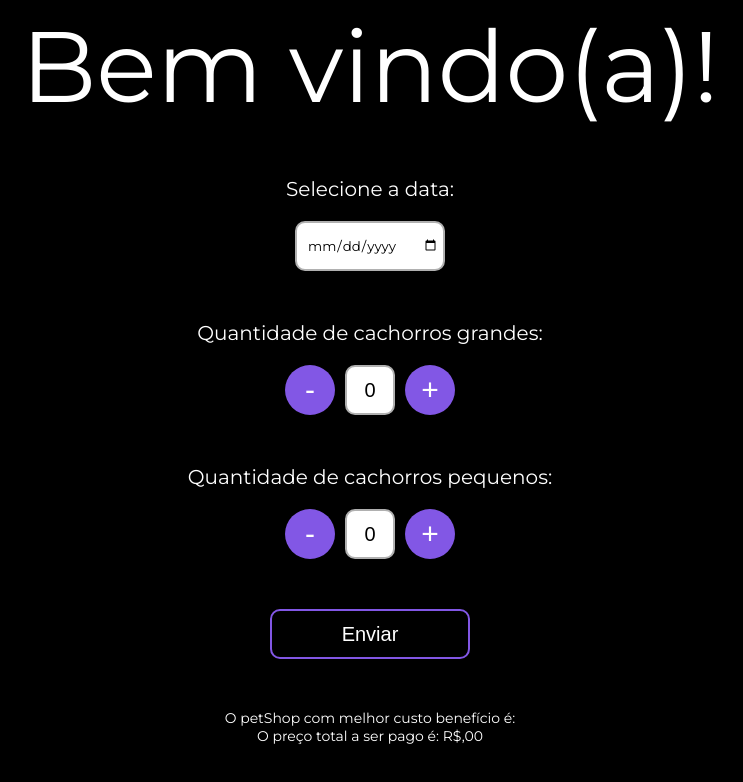
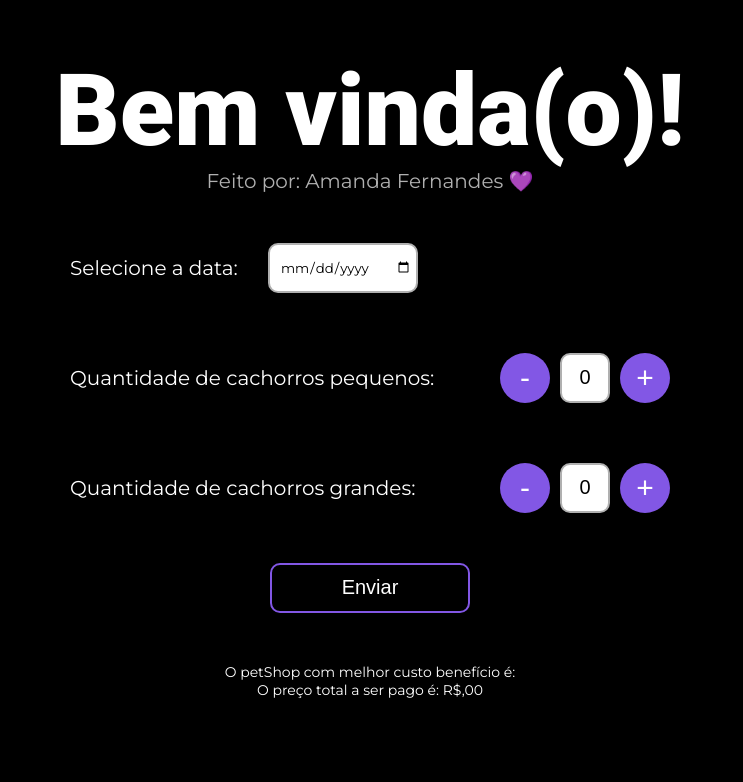
Before and after one commit to AmandaFernandes0701/Projeto-DTI, a React (Vite) app in the folder Projeto DTI - Amanda/: page / in a window 1280 px wide. Shown: the top 782 px of the page, without its empty margins (270-1013 px from the left). Built offline with nearby package versions, Linux system fonts and the light colour scheme.

Commit message:
feat: organizing div's

```diff
--- a/Projeto DTI - Amanda/index.html
+++ b/Projeto DTI - Amanda/index.html
@@ -15,6 +15,10 @@
     />
     <meta name="viewport" content="width=device-width, initial-scale=1.0" />
     <title>Projeto DTI - Amanda</title>
+
+    <link rel="preconnect" href="https://fonts.googleapis.com">
+  <link rel="preconnect" href="https://fonts.gstatic.com" crossorigin>
+  <link href="https://fonts.googleapis.com/css2?family=Cabin:wght@400;700&family=Montserrat:wght@400;500;600;700&family=Roboto:wght@900&display=swap" rel="stylesheet">
   </head>
   <body>
     <div id="root"></div>
--- a/Projeto DTI - Amanda/src/pages/App.jsx
+++ b/Projeto DTI - Amanda/src/pages/App.jsx
@@ -1,7 +1,11 @@
 import {
   Container,
+  DivTitle,
+  DivMain,
   Title,
+  Subtitle,
   DivInput,
+  LabelDate,
   Label,
   NumberInput,
   DateInput,
@@ -62,8 +66,8 @@ export default function App() {
   };
 
   const handleCalculatePrice = () => {
-    if (!selectedDate) {
-      toast.error("Favor inserir uma data ヽ(ಠ_ಠ)ノ");
+    if (!selectedDate || (numBigDogs === 0 && numSmallDogs === 0)) {
+      toast.error("Favor inserir os dados corretamente ヽ(ಠ_ಠ)ノ");
       return;
     } else {
       toast.success("Dados enviados com sucesso ✨");
@@ -112,27 +116,19 @@ export default function App() {
 
   return (
     <Container>
-      <Title>Bem vindo(a)!</Title>
+      <DivTitle>
+        <Title>Bem vinda(o)!</Title>
+        <Subtitle>Feito por: Amanda Fernandes 💜</Subtitle>
+      </DivTitle>
+
+      <DivMain>
         <DivInput>
-        <Label>Selecione a data:</Label>
+          <LabelDate>Selecione a data:</LabelDate>
           <DateInput
             type="date"
             value={selectedDate}
             onChange={(e) => setSelectedDate(e.target.value)}
           />
-      </DivInput>
-
-      <DivInput>
-        <Label>Quantidade de cachorros grandes:</Label>
-        <DivButtons>
-          <Button onClick={() => handleIncrementDecrement(true, false)}>
-            -
-          </Button>
-          <NumberInput value={numBigDogs} readOnly />
-          <Button onClick={() => handleIncrementDecrement(true, true)}>
-            +
-          </Button>
-        </DivButtons>
         </DivInput>
 
         <DivInput>
@@ -148,6 +144,20 @@ export default function App() {
           </DivButtons>
         </DivInput>
 
+        <DivInput>
+          <Label>Quantidade de cachorros grandes:</Label>
+          <DivButtons>
+            <Button onClick={() => handleIncrementDecrement(true, false)}>
+              -
+            </Button>
+            <NumberInput value={numBigDogs} readOnly />
+            <Button onClick={() => handleIncrementDecrement(true, true)}>
+              +
+            </Button>
+          </DivButtons>
+        </DivInput>
+      </DivMain>
+
       <CalculateButton onClick={handleCalculatePrice}>Enviar</CalculateButton>
       <DivResult>
         <p>O petShop com melhor custo benefício é: {bestPetShop}</p>
--- a/Projeto DTI - Amanda/src/pages/Styles.js
+++ b/Projeto DTI - Amanda/src/pages/Styles.js
@@ -12,8 +12,27 @@ export const Container = styled.div`
   gap: 5rem;
 `;
 
+export const DivTitle = styled.div`
+  display: flex;
+  flex-direction: column;
+  text-align: center;
+`;
+
+export const DivMain = styled.div`
+  display: flex;
+  flex-direction: column;
+  gap: 6rem;
+  align-items: baseline;
+`;
+
 export const Title = styled.p`
   font-size: 100px;
+  font-family: "Roboto";
+`;
+
+export const Subtitle = styled.p`
+  font-size: 20px;
+  color: #b0b0b0;
 `;
 
 export const DivSelect = styled.div`
@@ -23,17 +42,26 @@ export const DivSelect = styled.div`
 
 export const DivInput = styled.div`
   display: flex;
-  flex-direction: column;
+  flex-direction: row;
   align-items: center;
+  justify-content: center;
+  text-align: center;
+  gap: 3rem;
+`;
+
+export const LabelDate = styled.p`
+  font-size: 20px;
+  text-align: left;
 `;
 
 export const Label = styled.p`
   font-size: 20px;
-  padding-bottom: 20px;
+  width: 40rem;
+  text-align: left;
 `;
 
 export const SelectDay = styled.select`
-  height: 5rem;
+  height: 50px;
   width: 50%;
   border-radius: 10px;
 `;
@@ -84,7 +112,7 @@ export const Button = styled.button`
 
 export const CalculateButton = styled.button`
   width: 20rem;
-  height: 5rem;
+  height: 50px;
   font-size: 2rem;
   color: white;
   background-color: transparent;
--- a/Projeto DTI - Amanda/src/styles/GlobalStyles.js
+++ b/Projeto DTI - Amanda/src/styles/GlobalStyles.js
@@ -1,4 +1,4 @@
-import { createGlobalStyle } from 'styled-components';
+import { createGlobalStyle } from "styled-components";
 
 export default createGlobalStyle`
 
@@ -19,12 +19,15 @@ body {
   background: white;
   text-rendering: optimizeLegibility;
   -webkit-font-smoothing: antialiased;
+  width: 100%;
+  height: 100%;
 }
 
 html,
 body,
 #root {
   height: 100%;
+  width: 100%;
 }
 
 html {
```
Also changed, not shown: Projeto DTI - Amanda/src/styles/Theme.jsx (+10 -10 lines), Projeto DTI - Amanda/src/assets/dog.png (added). Lines whose indentation alone changed are shown as unchanged.
